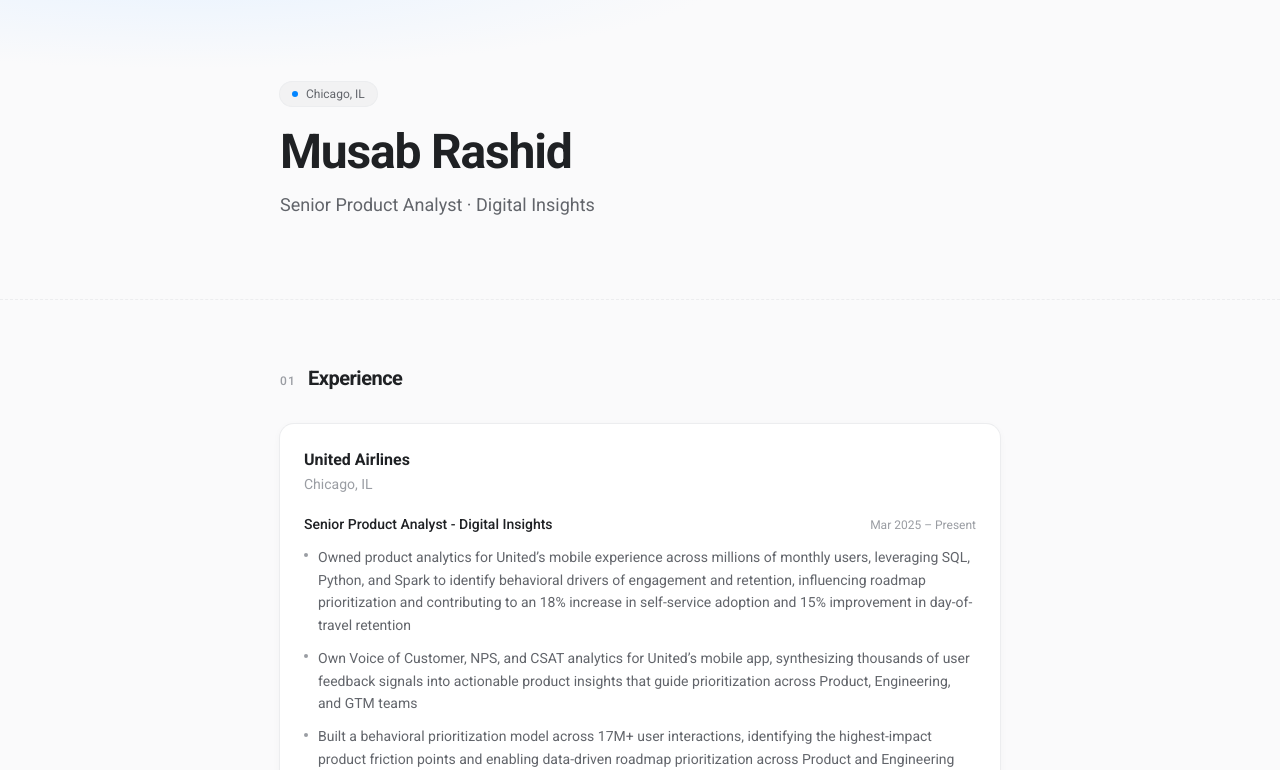
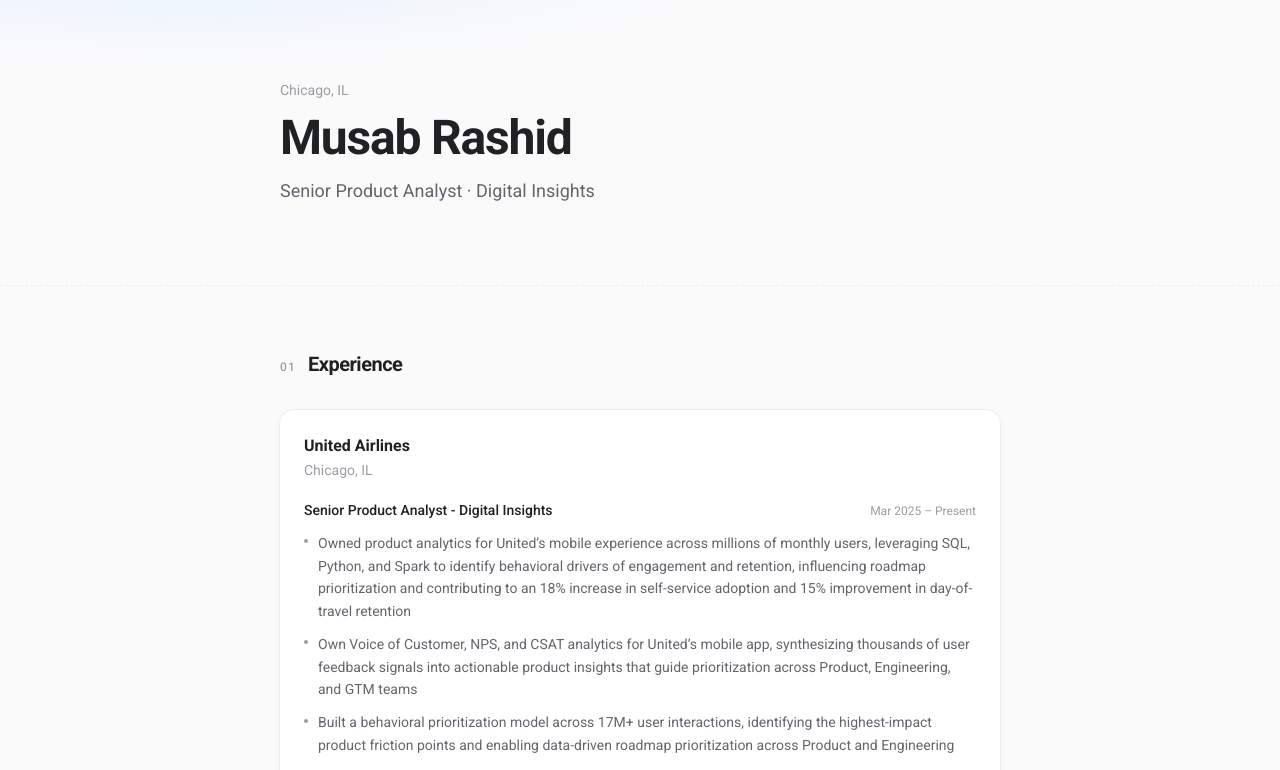
Before and after one commit to musabrashid/musab-rashid, a Next.js app: page / in a window 1280 px wide. Shown: the top 770 px of the page. Built offline with nearby package versions, Linux system fonts and the light colour scheme.

Commit message:
Simplify the hero location to plain text.
Remove the pill badge so Chicago, IL reads as a label instead of a button.

Co-authored-by: Cursor <cursoragent@cursor.com>

```diff
--- a/src/components/Hero.tsx
+++ b/src/components/Hero.tsx
@@ -8,13 +8,7 @@ export function Hero() {
         className="pointer-events-none absolute inset-0 bg-[radial-gradient(ellipse_70%_55%_at_15%_-10%,var(--accent-tint),transparent_60%)]"
       />
       <div className="relative mx-auto max-w-3xl px-5 py-14 sm:px-6 sm:py-20">
-        <div className="mb-5 inline-flex items-center gap-2 rounded-full bg-[var(--field)] px-3 py-1 text-xs text-[var(--ink-2)] shadow-[var(--shadow-hairline)]">
-          <span
-            aria-hidden
-            className="h-1.5 w-1.5 rounded-full bg-[var(--accent)]"
-          />
-          {profile.location}
-        </div>
+        <p className="mb-3 text-sm text-[var(--ink-3)]">{profile.location}</p>
         <h1 className="text-[clamp(2rem,6vw,3rem)] font-semibold leading-[1.1] tracking-tight text-[var(--ink)]">
           {profile.name}
         </h1>
```
